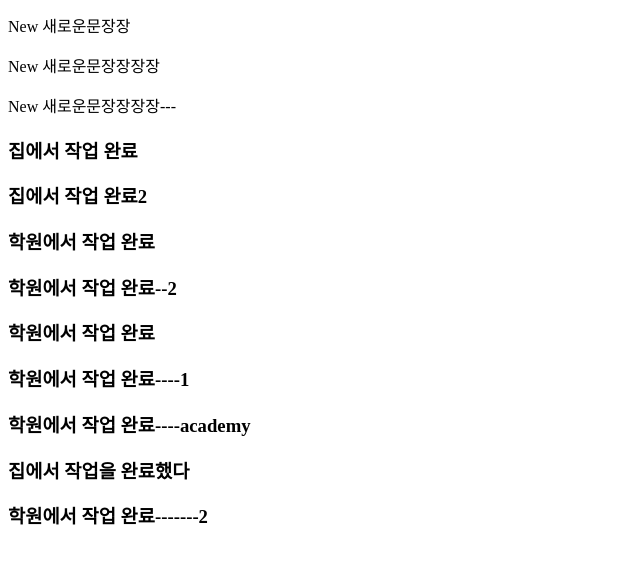
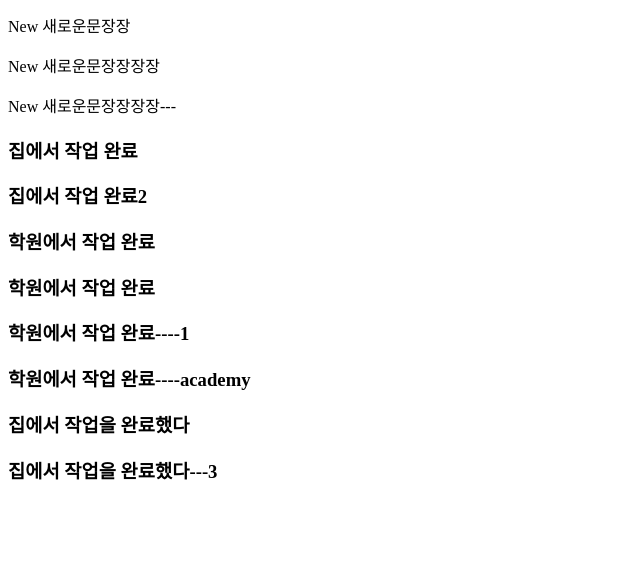
Before and after one commit to jjoy965/git-test-251016-1, a plain HTML site: page index.html in a window 1280 px wide. Shown: the part 107-670 px from the top of the page, without its empty margins (0-640 px from the left). Drawn offline with Linux system fonts and the light colour scheme.

Commit message:
home_finished_3

```diff
--- a/index.html
+++ b/index.html
@@ -17,13 +17,11 @@
         <!-- 학원에서 작업완료라는 문구 넣고 집에서 당겨오기 -->
 
         <h3>학원에서 작업 완료</h3>
-        <h3>학원에서 작업 완료--2</h3>
         <h3>학원에서 작업 완료</h3>
         <h3>학원에서 작업 완료----1</h3>
         <h3>학원에서 작업 완료----academy</h3>
         <h3>집에서 작업을 완료했다</h3>
-        <h3>학원에서 작업 완료-------2
+        <h3>집에서 작업을 완료했다---3</h3>
 
-        </h3>
     </body>
 </html>
```
